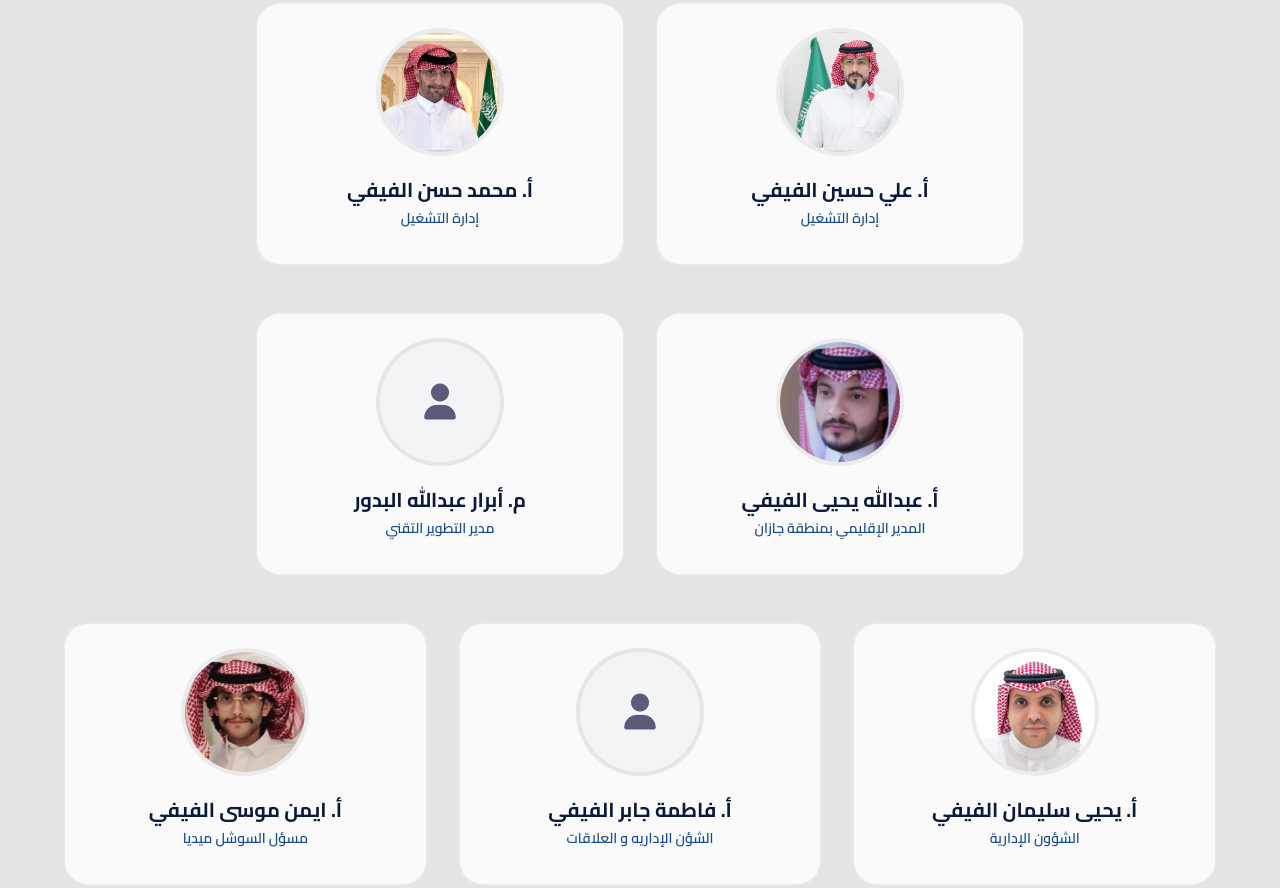
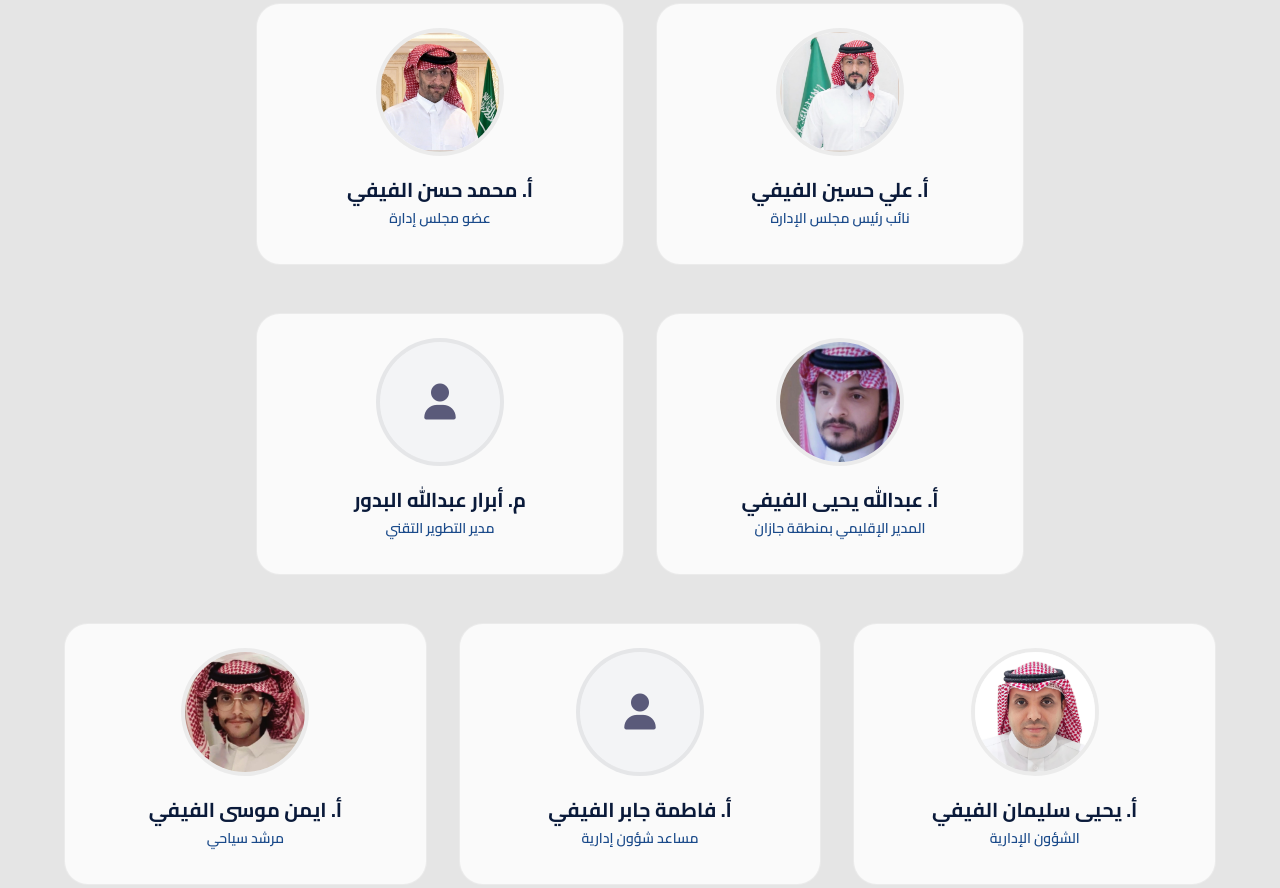
Before and after one commit to ziad223/muaslaat, a website: page team.html in a window 1280 px wide. Shown: the part 669-1557 px from the top of the page. Drawn offline with nearby package versions, Linux system fonts and the light colour scheme.

Commit message:
last changes

```diff
--- a/team.html
+++ b/team.html
@@ -819,7 +819,7 @@
                     <img src="images/team-3.jpeg" alt="أ. علي حسين الفيفي" class="w-full h-full object-cover group-hover:scale-110 transition-transform duration-500">
                 </div>
                 <h3 class="text-xl font-bold mb-1 team-member-name" data-ar="أ. علي حسين الفيفي" data-en="Mr. Ali Hussein Al-Fifi">أ. علي حسين الفيفي</h3>
-                <p class="text-blue-400 text-sm font-semibold mb-3 team-member-role" data-ar="إدارة التشغيل" data-en="Operations Management">إدارة التشغيل</p>
+                <p class="text-blue-400 text-sm font-semibold mb-3 team-member-role" data-ar="نائب رئيس مجلس الإدارة" data-en="Vice Chairman of the Board of Directors">نائب رئيس مجلس الإدارة</p>
             </div>
             <!-- Team Member 3 (Mohammed Hassan) -->
             <div class="service-card rounded-3xl p-6 text-center group">
@@ -827,7 +827,7 @@
                     <img src="images/team-2.jpeg" alt="أ. محمد حسن الفيفي" class="w-full h-full object-cover group-hover:scale-110 transition-transform duration-500">
                 </div>
                 <h3 class="text-xl font-bold mb-1 team-member-name" data-ar="أ. محمد حسن الفيفي" data-en="Mr. Mohammed Hassan Al-Fifi">أ. محمد حسن الفيفي</h3>
-                <p class="text-blue-400 text-sm font-semibold mb-3 team-member-role" data-ar="إدارة التشغيل" data-en="Operations Management">إدارة التشغيل</p>
+                <p class="text-blue-400 text-sm font-semibold mb-3 team-member-role" data-ar="عضو مجلس إدارة" data-en="Board Member">عضو مجلس إدارة</p>
             </div>
         </div>
 
@@ -868,7 +868,7 @@
                     <i class="fa-solid fa-user text-4xl text-gray-400"></i>
                 </div>
                 <h3 class="text-xl font-bold mb-1 team-member-name" data-ar="أ. فاطمة جابر الفيفي" data-en="Ms. Fatima Jaber Al-Fifi">أ. فاطمة جابر الفيفي</h3>
-                <p class="text-blue-400 text-sm font-semibold mb-3 team-member-role" data-ar="الشؤن الإداريه و العلاقات" data-en="Administrative Affairs & Relations">الشؤن الإداريه و العلاقات</p>
+                <p class="text-blue-400 text-sm font-semibold mb-3 team-member-role" data-ar="مساعد شؤون إدارية" data-en="Administrative Assistant">مساعد شؤون إدارية</p>
             </div>
 
             <!-- Team Member 8 (Ayman) -->
@@ -877,7 +877,7 @@
                     <img src="images/team-6.jpeg" alt="أ. ايمن موسى الفيفي" class="w-full h-full object-cover group-hover:scale-110 transition-transform duration-500">
                 </div>
                 <h3 class="text-xl font-bold mb-1 team-member-name" data-ar="أ. ايمن موسى الفيفي" data-en="Mr. Ayman Musa Al-Fifi">أ. ايمن موسى الفيفي</h3>
-                <p class="text-blue-400 text-sm font-semibold mb-3 team-member-role" data-ar="مسؤل السوشل ميديا" data-en="Social Media Manager">مسؤل السوشل ميديا</p>
+                <p class="text-blue-400 text-sm font-semibold mb-3 team-member-role" data-ar="مرشد سياحي" data-en="Tour Guide">مرشد سياحي</p>
             </div>
         </div>
     </div>
```
